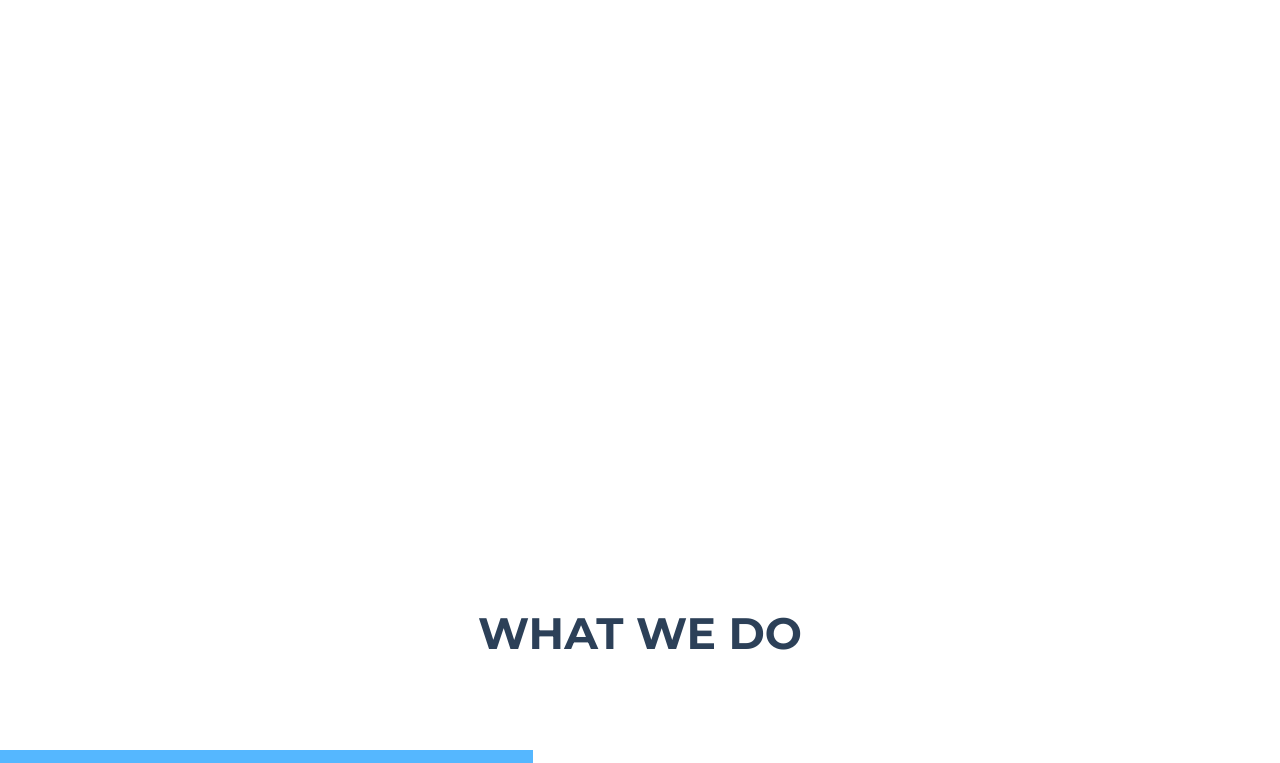
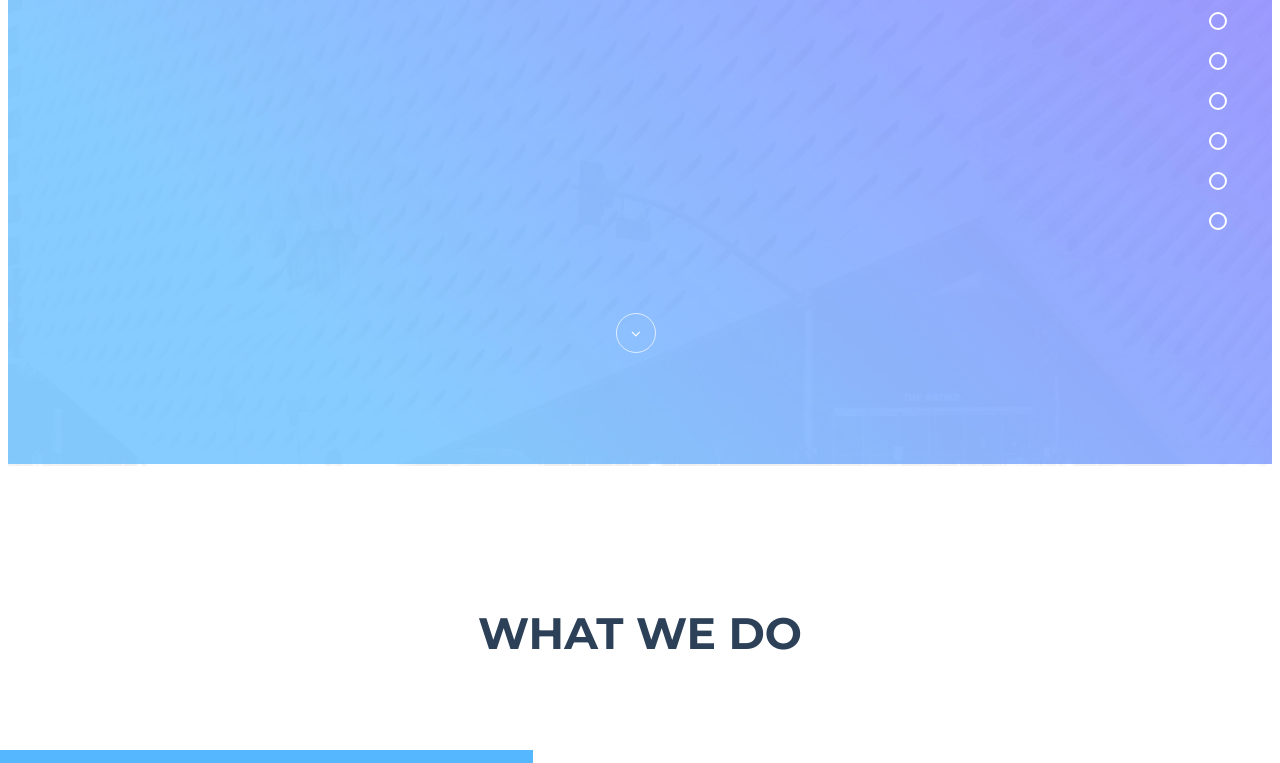
Before and after one commit to yuliia2511/Project2---Monticello, a plain HTML site: page index.html in a window 1280 px wide. Shown: the part 397-1160 px from the top of the page. Drawn offline with nearby package versions, Linux system fonts and the light colour scheme; some packages are replaced by stand-ins of ours; the site is published under a folder, as on GitHub Pages, so addresses that start at the root find nothing.

Commit message:
fix background

```diff
--- a/style.css
+++ b/style.css
@@ -12,7 +12,7 @@ body {
 #header {
     max-width: 100%;
     height: 800px;
-    background: url('/img/header-bg/tu-tram-pham-202263\ 1.jpeg');
+    background: url('img/header-bg/tu-tram-pham-202263\ 1.jpeg');
     background-size: cover;
     position: relative;
     z-index: 2;
@@ -31,7 +31,7 @@ body {
     bottom: 0;
     right: 0;
     z-index: 2;
-    background: url('/img/header-bg/Background.jpeg');
+    background: url('img/header-bg/Background.jpeg');
     opacity: 0.7;
     background-repeat: no-repeat;
     height: 853px;
```
Also changed, not shown: slick/slick-theme.css (added), slick/slick.css (added).
